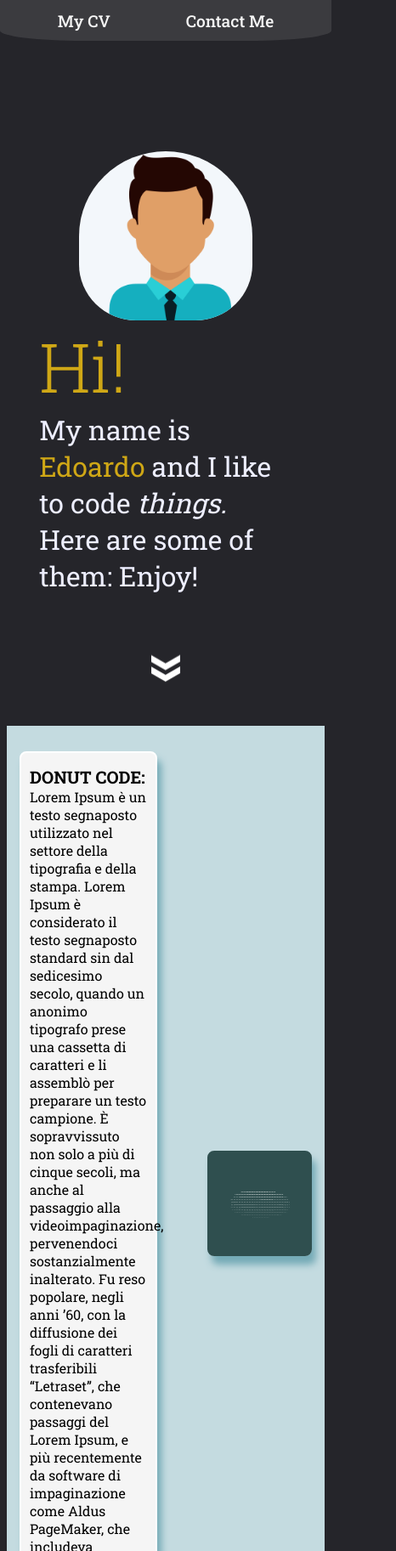
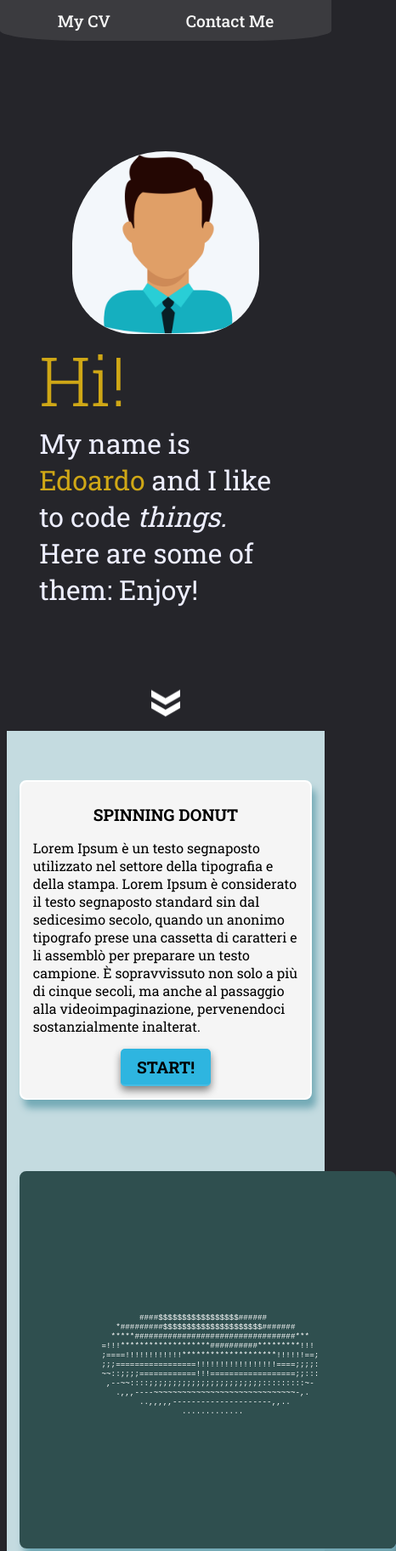
Before and after one commit to Edoardo-Manenti/edoardo-manenti.github.io, a plain HTML site: page index.html in a window 390 px wide. Shown: the top 1825 px of the page at 85% size, 466 px wide, since content can reach past the window. Drawn offline with Linux system fonts and the light colour scheme.

Commit message:
fixed project-card responsive version

```diff
--- a/index.html
+++ b/index.html
@@ -13,11 +13,10 @@
 	<body onload="setup();">
 		<header id=fixed-header>
 				<a class="nav-list-element" href="">My CV</a>
-				<div id="logo"></div>
 				<a id="contact-me-link" class="nav-list-element" href="">Contact Me</a>
 		</header>
 		<div id="presentation">
-			<div id="avatar"><img src="man.png" width="125vw"></div>
+			<div id="avatar"><img src="man.png"></div>
 			<div id="presentation-text">
 				<h1>Hi!</h1>
 				<p>My name is <span style="color: #CFA716">Edoardo</span> and I like to code <em><i>things.</i></em></p>
@@ -29,12 +28,12 @@
  	 			<div class="chevron"></div>
 			</div>
 		</div>
-		<div id="donut-card" class="card-project">
-			<!-- DONUT CARD HERE-->
-			<div id="desc-card-donut" class="desc-card">
-				<div id="desc-donut-par">
-					<h1 class="card-title"><b>DONUT CODE:</b></h1>
-					<span>Lorem Ipsum è un testo segnaposto utilizzato nel settore della tipografia e della stampa. Lorem Ipsum è considerato il testo segnaposto standard sin dal sedicesimo secolo, quando un anonimo tipografo prese una cassetta di caratteri e li assemblò per preparare un testo campione. È sopravvissuto non solo a più di cinque secoli, ma anche al passaggio alla videoimpaginazione, pervenendoci sostanzialmente inalterato. Fu reso popolare, negli anni ’60, con la diffusione dei fogli di caratteri trasferibili “Letraset”, che contenevano passaggi del Lorem Ipsum, e più recentemente da software di impaginazione come Aldus PageMaker, che includeva versioni del Lorem Ipsum.</span>
+		<!-- DONUT CARD HERE-->
+		<div class="card-project">
+			<div class="desc-card">
+				<div>
+					<h1><b>SPINNING DONUT</b></h1>
+					<p>Lorem Ipsum è un testo segnaposto utilizzato nel settore della tipografia e della stampa. Lorem Ipsum è considerato il testo segnaposto standard sin dal sedicesimo secolo, quando un anonimo tipografo prese una cassetta di caratteri e li assemblò per preparare un testo campione. È sopravvissuto non solo a più di cinque secoli, ma anche al passaggio alla videoimpaginazione, pervenendoci sostanzialmente inalterat.</p>
 				</div>
 				<button id="start-button" onclick="start();"><b>START!</b></button>
 			</div>
--- a/myPage.css
+++ b/myPage.css
@@ -1,6 +1,7 @@
 html {
     font-size: 1.9vh;
 }
+
 body {
     font-family: 'Roboto Slab', serif;
     background-color: #25252a;
@@ -27,18 +28,10 @@ body {
     margin: auto auto;
 }
 
-#logo {
-    margin-right: 48.5vw;
-    margin-left: auto;
-    width: 3vw;
-    height: 3vw;
-    background-color: oldlace;
-}
-
 #avatar {
     overflow: hidden;
-    width: 50vw;
-    height: 50vw;
+    width: 25vh;
+    height: 25vh;
     margin: 20vh auto 0 auto;
     background-color: #f3f7fb;
     border-radius: 50% 50%  33% 33%;
@@ -47,7 +40,7 @@ body {
 }
 
 #avatar img {
-    width: 103%;
+    width: 100%;
     height: auto;
     margin-bottom: -4px;
     transform: scaleX(-1);
@@ -61,6 +54,7 @@ body {
 
 #presentation-text {
     width: 80%;
+    height: 41vh;
     margin: 0 auto auto;
     padding: 1px;
     overflow: auto;
@@ -68,7 +62,7 @@ body {
 
 #presentation-text h1 {
     color: #CFA716;
-    margin:0 0 auto;
+    margin:0 0 ;
     font-weight: 200;
     font-size: 5rem;
 }
@@ -82,7 +76,7 @@ body {
 
 .scroll-down-container {
    width: 20%;
-   padding-bottom: 10%;
+   padding-bottom: 4vh;
    margin: 0 auto;
    display: flex;
    justify-content: center;
@@ -90,39 +84,44 @@ body {
    height: 10vh;
 }
 
+/*
+ *
+ * PROJECT CARD SECTION
+ *
+ * */
+
 .card-project {
     display: flex;
-    padding: 8% 4%;
+    flex-direction: column;
+    padding: 4% 4%;
     background-color: #C4DBE0;
 }
 
-.card-title {
-    font-size: 20px;
-    margin: 0 0;
-}
-
 .desc-card {
-    display: block;
-    float: left;
-    max-width: 40%;
-    margin-right: auto;
-    padding: 15px 10px;
+    display: flex;
+    flex-direction: column;
+    margin: 5vh auto;
+    padding: 4% 4%;
     background-color: whitesmoke;
     border: 2px solid white;
     border-radius: 8px;
     box-shadow: 5px 10px 8px #74aab6;
 }
 
-#desc-card-par {
-    margin: auto auto;
+.desc-card h1 {
+    text-align: center;
+    font-size: 1.2rem;
+}
+
+.desc-card p {
+    font-size: 1rem;
 }
 
 #start-button {
-    display: block;
+    padding: 1vh 5vw;
     font-family: 'Roboto Slab', serif;
-    font-size: medium;
-    margin: 10% auto;
-    padding: 3% 8%;
+    font-size: 1.2rem;
+    margin:  auto;
     background-color: #2EB5E0;
     border: 0;
     box-shadow: 0px 5px 10px grey;
@@ -141,37 +140,18 @@ body {
     box-shadow: 0px 4px 8px grey;
     transform: scale(.98);
 }
+
 .content-card {
-    display: block;
-    float: right;
-    margin: auto 0 auto 0;
+    display: flex;
+    margin: 5vh auto;
     border-radius: 8px;
     box-shadow: 5px 10px 8px #74aab6;
-    padding-bottom: 0px;
-    max-width: 50%;
+    padding:auto;
 }
 
-#ascii-pre {
-    display: block;
-    width: 100%;
-    background-color: darkslategrey;
-    border-radius: 8px;
-    border: 2px solid darkslategrey;
-    margin: 0 0;
-}
-
-#content-card-ascii {
-   display: flex;
-   border-radius: 10px;
-   overflow: hidden;
-}
-
-#ascii-img {
-    max-width: 100%;
-}
 
 #donut-pre {
-    font-size: 0.65vw;
+    font-size: 1.1vmax;
     background-color: darkslategrey;
     color: white;
     border-radius: 8px;
@@ -181,19 +161,10 @@ body {
 
 /* RESPONSIVE SECTION */
 
-@media only screen and (max-width: 768px) {
-    #logo {
-        display: none;
+@media (orientation: landscape) {
+    .card-project {
+	flex-direction: row;
     }
-}
-
-@media (orientation: landscape) {
-   #avatar {
-        width: 20vw;
-	height: 20vw;
-	margin-top: 25vh;
-   }
-
 }
 
  .chevron {
@@ -227,6 +198,7 @@ body {
 	 width: 50%;
 	 transform: skewY(-30deg);
 }
+
  @keyframes move-chevron {
 	 25% {
 		 opacity: 1;
```
